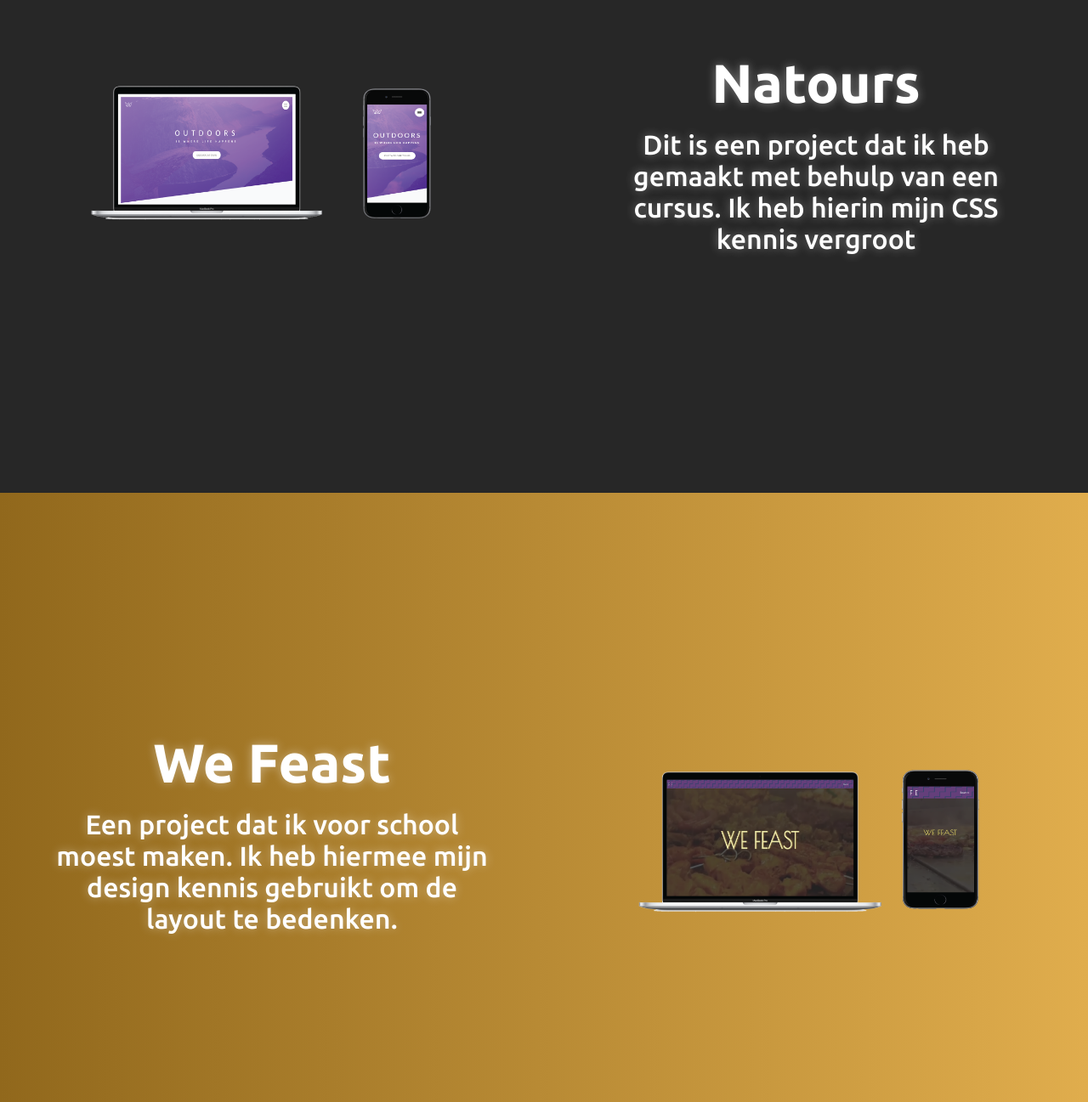
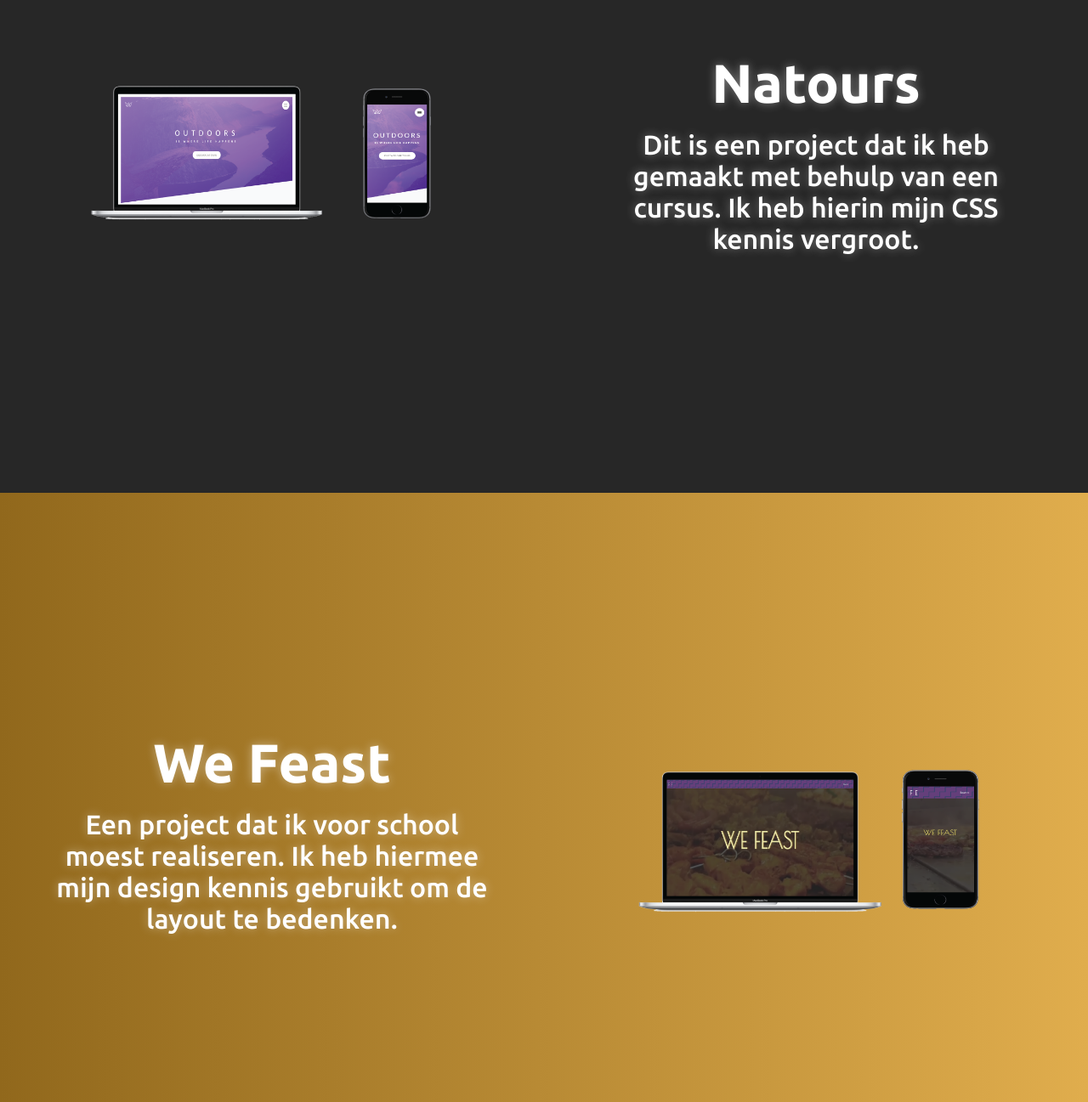
Before and after one commit to lamartm/Portfolio, a website: page index.html in a window 1280 px wide. Shown: the part 1820-3117 px from the top of the page at 85% size. Drawn offline with nearby package versions, Linux system fonts and the light colour scheme.

Commit message:
Update index.html

```diff
--- a/index.html
+++ b/index.html
@@ -61,7 +61,7 @@
                 <article class="outdoors" data-aos="fade-left">
                     <h2 class="outdoors__h2">Natours</h2>
                     <br>
-                    <p>Dit is een project dat ik heb gemaakt met behulp van een cursus. Ik heb hierin mijn CSS kennis vergroot</p>
+                    <p>Dit is een project dat ik heb gemaakt met behulp van een cursus. Ik heb hierin mijn CSS kennis vergroot.</p>
                 </article>
             </section>
             </a>
@@ -70,7 +70,7 @@
                 <article class="outdoors" data-aos="fade-right">
                     <h2 class="outdoors__h2">We Feast</h2>
                     <br>
-                    <p>Een project dat ik voor school moest maken. Ik heb hiermee mijn design kennis gebruikt om de layout te bedenken.</p>
+                    <p>Een project dat ik voor school moest realiseren. Ik heb hiermee mijn design kennis gebruikt om de layout te bedenken.</p>
                 </article>
                 <img src="img/outdoor-2.png" alt="" class="work-1" data-aos="fade-left">
             </section>
```
